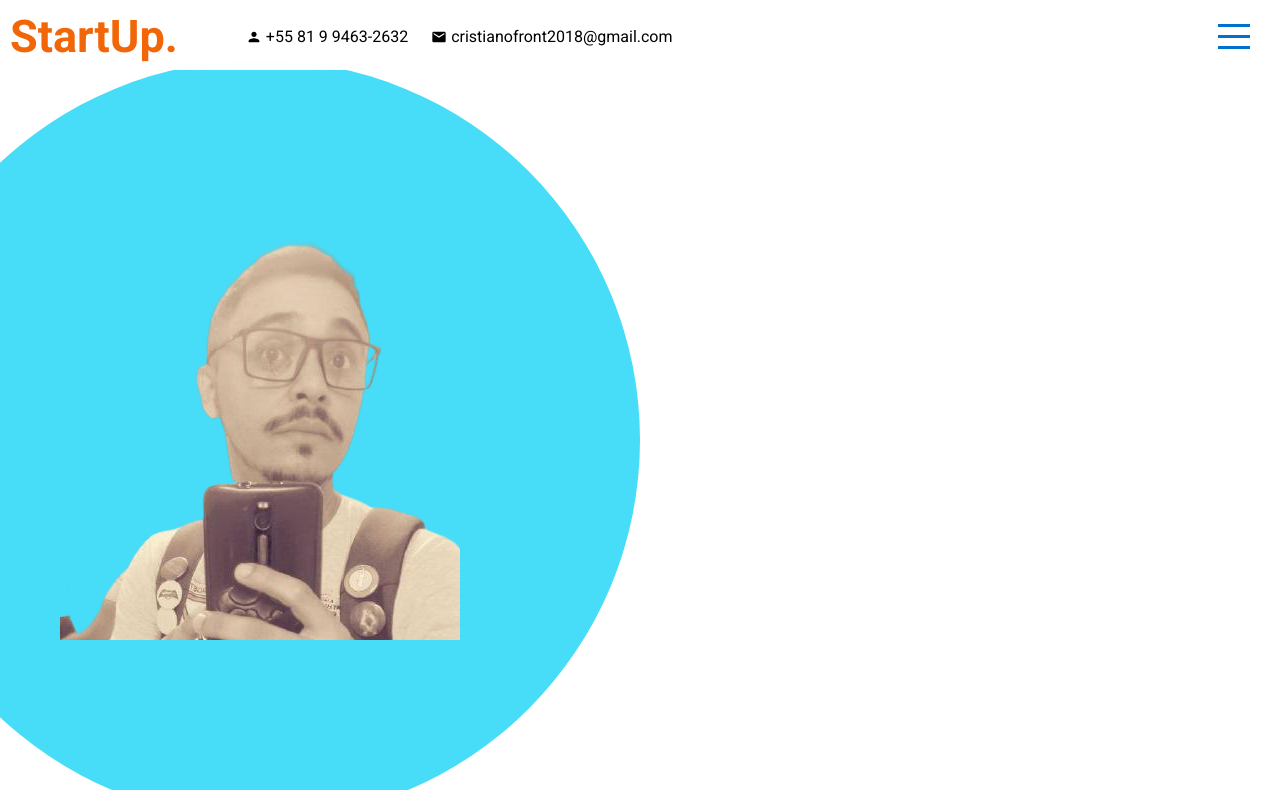
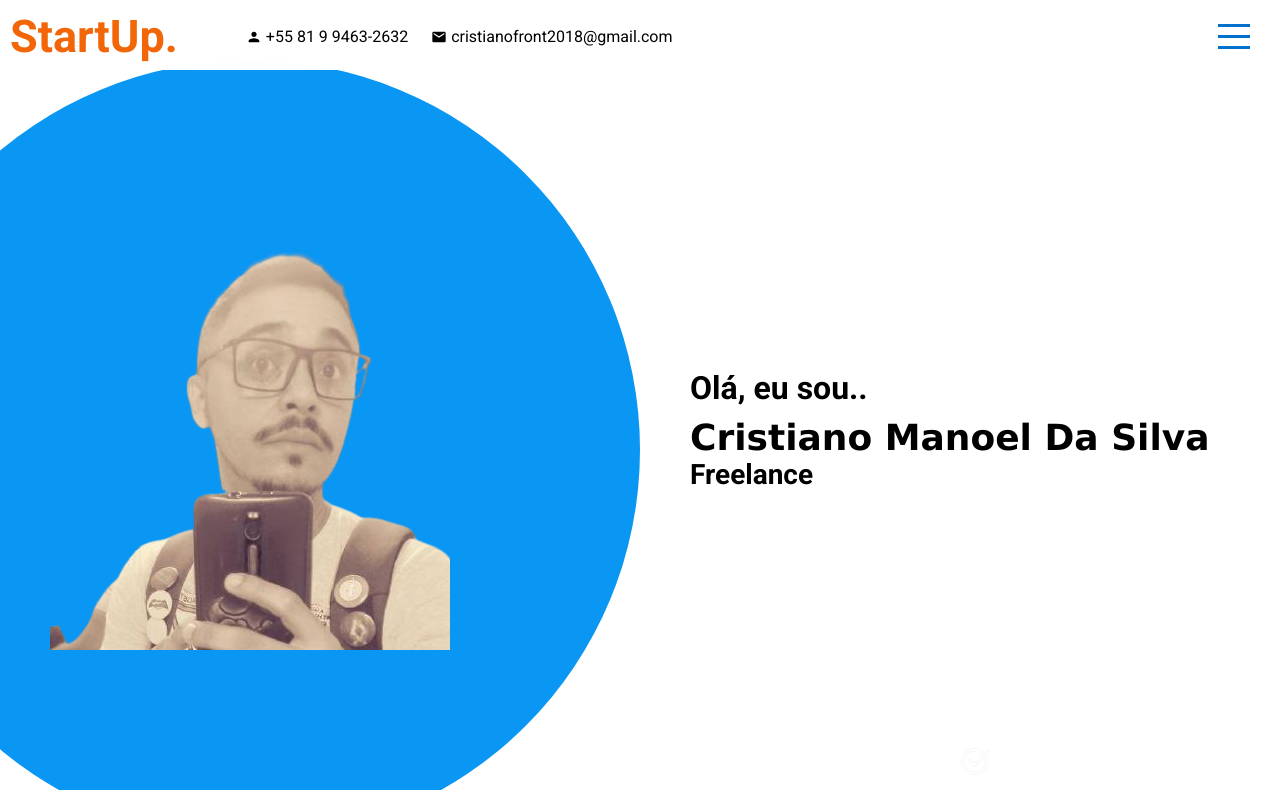
Before and after one commit to crismanoel2020/my-portifolio1, a React (Create React App) app: page / in a window 1280 px wide. Built offline with nearby package versions, Linux system fonts and the light colour scheme.

Commit message:
Subindo as alteracoes do efeitos de transicao de nome e animacoes

```diff
--- a/src/components/intro/Intro.jsx
+++ b/src/components/intro/Intro.jsx
@@ -1,6 +1,18 @@
 import "./intro.scss"
+import { init } from 'ityped'
+import { useEffect, useRef } from "react"
 
-export default function Intro (){
+export default function Intro () {
+
+    const textRef = useRef();
+
+    useEffect(()=>{
+      init(textRef.current, {
+          showCursor: false,
+          strings: ['Developer', 'Designer','Criador de Conteudo!' ] })
+    }, []);
+
+
     return (
         <div className="intro" id="intro">
            <div className="left">
@@ -9,7 +21,16 @@ export default function Intro (){
                     <img src="assets/man.png" alt="" />
                 </div>
            </div>
-           <div className="right"></div>
+           <div className="right">
+               <div className="wrapper">
+                   <h1>Olá, eu sou..</h1>
+                   <h2>Cristiano Manoel Da Silva</h2>
+                   <h3>Freelance <span ref={textRef}>Designer</span></h3>
+               </div>
+               <a href="#portifolio">
+                   <img src="assets/selecionado.png" alt="" />
+               </a>
+           </div>
         </div>
     )
 }
--- a/src/components/intro/intro.scss
+++ b/src/components/intro/intro.scss
@@ -10,15 +10,16 @@
             width: 700px;
             height: 700px;
             // margin: 140px;
-            background-color: rgb(71, 220, 247);
+            background-color: rgb(10, 150, 243);
             border-radius: 50%;
             display: flex;
             align-items: center;
-            padding: 30px; //Alinhar a imagem para baixo, pra ficar perto do rodape da outra pagina
+            padding: 40px; //Alinhar a imagem para baixo, pra ficar perto do rodape da outra pagina
             justify-content: center; /* Alinhar foto/imagem ao centro */
             float: right;
             .img{
                 height: 100%;
+
             }
         }
 
@@ -26,6 +27,47 @@
 
     .right{
         flex: 0.5;
+        position: relative;
+        .wrapper{
+            width: 100%;
+            height: 100%;
+            padding-left: 50px;
+            display: flex;
+            flex-direction: column;
+            justify-content: center;
+            // margin: 12px;
 
+            h1{
+                font-size: 32px;
+                margin: 10px 0;
+            }
+            h2{
+                font-size: 36px;
+                font-family: Verdana, Geneva, Tahoma, sans-serif;
+            }
+            h3{
+                font-size: 28px;
+
+                span{
+                    font-size: inherit;
+                    color: crimson;
+                }
+            }
+        }
+        a{
+            position: absolute;
+            bottom: 10px;
+            left: 50%;
+
+            img{
+                width: 30px;
+                animation: arrowBlink 2s infinite;
+            }
+            @keyframes arrowBlink{
+                100%{
+                    opacity: 0;
+                }
+            }
+        }
     }
 }
```
